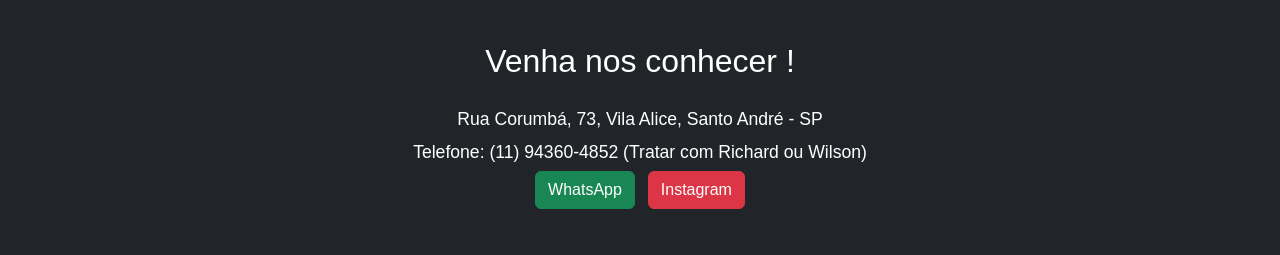
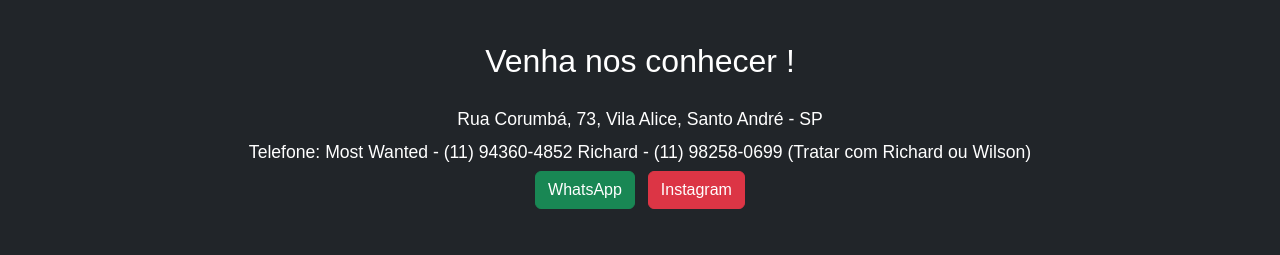
Before and after one commit to gabrielfoganholi/Most-Wanted, a plain HTML site: page index.html in a window 1280 px wide. Shown: the part 3025-3280 px from the top of the page. Drawn offline with nearby package versions, Linux system fonts and the light colour scheme; a script that the page names is missing.

Commit message:
telefones

```diff
--- a/index.html
+++ b/index.html
@@ -154,7 +154,7 @@
     <div class="container">
         <h2 class="mb-4">Venha nos conhecer !</h2>
         <p>Rua Corumbá, 73, Vila Alice, Santo André - SP</p>
-        <p>Telefone: (11) 94360-4852 (Tratar com Richard ou Wilson)</p>
+        <p>Telefone: Most Wanted - (11) 94360-4852 Richard - (11) 98258-0699 (Tratar com Richard ou Wilson)</p>
         <a href="https://wa.me/11943604852" class="btn btn-success" target="_blank">WhatsApp</a>
         <a href="https://www.instagram.com/mostwantedgaragee/" class="btn btn-danger ms-2" target="_blank">Instagram</a>
     </div>
```
